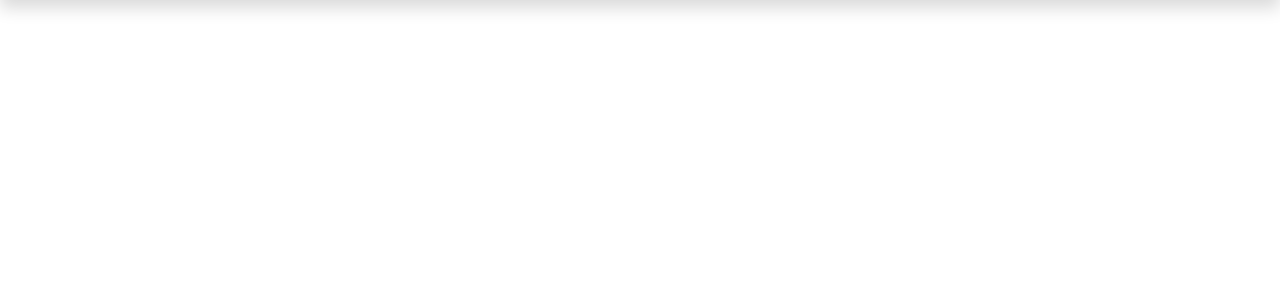
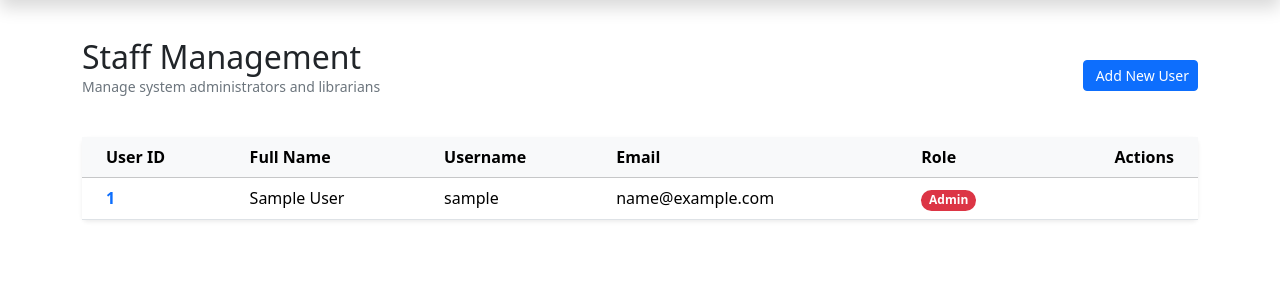
Before and after one commit to rahuaraf813-create/Library-System, a PHP site: page /admin/users.php in a window 1280 px wide. Shown: the part 56-356 px from the top of the page. Run offline with PHP 8.4, Linux system fonts and the light colour scheme; the visitor is signed in with stand-in values (Sample User, id 1); tables that the repository leaves empty or names only in its code hold one stand-in row (values such as "Sample post"); some libraries are stand-ins or nearby versions.

Commit message:
Added staff table layout

```diff
--- a/admin/users.php
+++ b/admin/users.php
@@ -136,3 +136,77 @@ $result = $conn->query("SELECT * FROM user");
 
 include '../includes/header.php';
 ?>
+<div class="container py-4">
+    <div class="d-flex justify-content-between align-items-center mb-4">
+        <div>
+            <h2 class="mb-0">Staff Management</h2>
+            <p class="text-secondary small">Manage system administrators and librarians</p>
+        </div>
+        <button class="btn btn-primary btn-sm" data-bs-toggle="modal" data-bs-target="#addUserModal">
+            <i class="fas fa-user-plus me-1"></i> Add New User
+        </button>
+    </div>
+
+    <?php if ($message): ?>
+        <div class="alert alert-<?php echo $message_type; ?> py-2 small">
+            <?php echo htmlspecialchars($message); ?>
+        </div>
+    <?php endif; ?>
+
+    <div class="card border-0 shadow-sm">
+        <div class="card-body p-0">
+            <div class="table-responsive">
+                <table class="table table-hover align-middle mb-0">
+                    <thead class="table-light">
+                        <tr>
+                            <th class="ps-4">User ID</th>
+                            <th>Full Name</th>
+                            <th>Username</th>
+                            <th>Email</th>
+                            <th>Role</th>
+                            <th class="text-end pe-4">Actions</th>
+                        </tr>
+                    </thead>
+                    <tbody>
+                        <?php while($row = $result->fetch_assoc()): ?>
+                        <tr>
+                            <td class="ps-4 fw-bold text-primary"><?php echo htmlspecialchars($row['user_id']); ?></td>
+                            <td><?php echo htmlspecialchars($row['first_name'] . ' ' . $row['last_name']); ?></td>
+                            <td><?php echo htmlspecialchars($row['username']); ?></td>
+                            <td><?php echo htmlspecialchars($row['email']); ?></td>
+                            <td>
+                                <span class="badge <?php echo ($row['role'] == 'admin') ? 'bg-danger' : 'bg-info'; ?> rounded-pill">
+                                    <?php echo ucfirst(htmlspecialchars($row['role'])); ?>
+                                </span>
+                            </td>
+                            <td class="text-end pe-4">
+                                <button type="button" class="btn btn-outline-secondary btn-sm border-0 p-1"
+                                    onclick="openEditModal(
+                                        '<?php echo htmlspecialchars($row['user_id'],    ENT_QUOTES); ?>',
+                                        '<?php echo htmlspecialchars($row['first_name'], ENT_QUOTES); ?>',
+                                        '<?php echo htmlspecialchars($row['last_name'],  ENT_QUOTES); ?>',
+                                        '<?php echo htmlspecialchars($row['email'],      ENT_QUOTES); ?>',
+                                        '<?php echo htmlspecialchars($row['username'],   ENT_QUOTES); ?>',
+                                        '<?php echo htmlspecialchars($row['role'],       ENT_QUOTES); ?>'
+                                    )">
+                                    <i class="fas fa-edit"></i>
+                                </button>
+
+                                <button type="button" class="btn btn-outline-danger btn-sm border-0 p-1"
+                                    onclick="confirmDelete('<?php echo htmlspecialchars($row['user_id'], ENT_QUOTES); ?>')">
+                                    <i class="fas fa-trash"></i>
+                                </button>
+                            </td>
+                        </tr>
+                        <?php endwhile; ?>
+                    </tbody>
+                </table>
+            </div>
+        </div>
+    </div>
+</div>
+
+<form id="deleteForm" action="" method="POST" style="display:none;">
+    <input type="hidden" name="delete_user" value="1">
+    <input type="hidden" name="delete_user_id" id="delete_user_id_input">
+</form>
```
